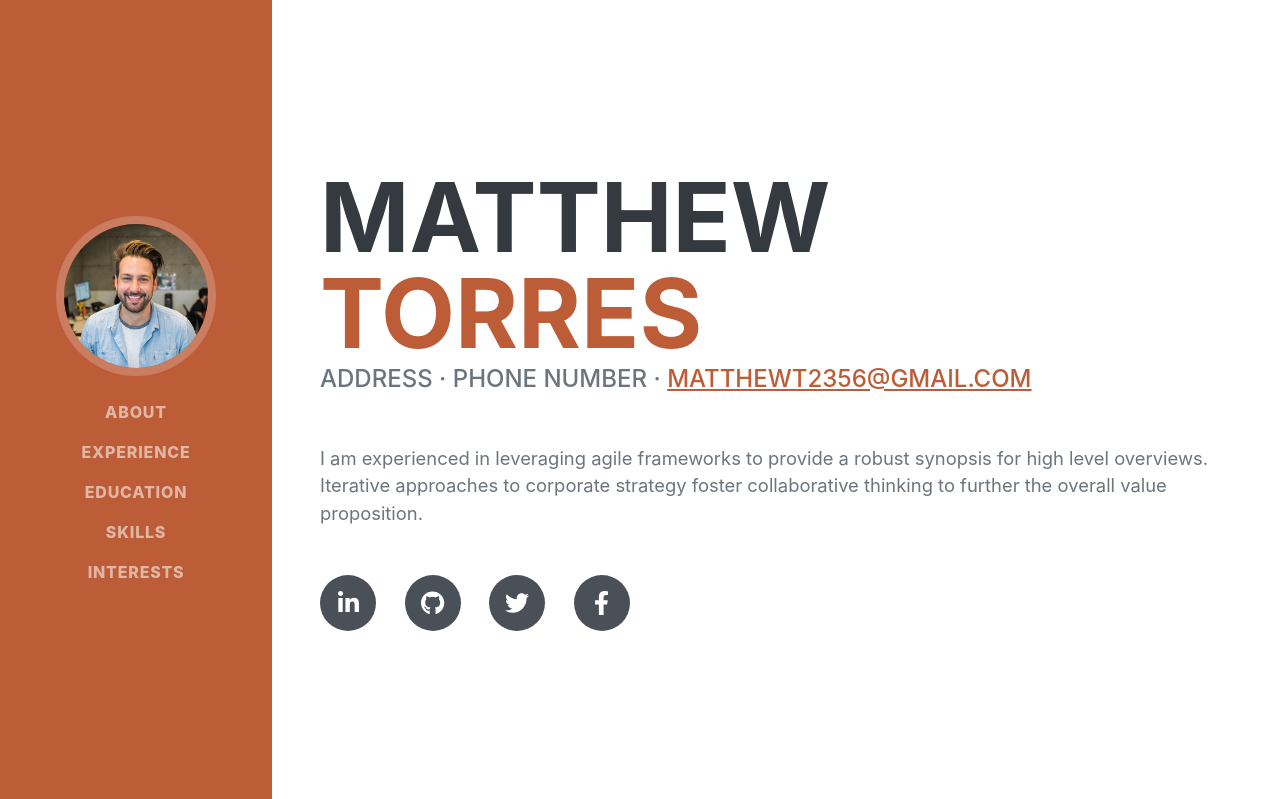
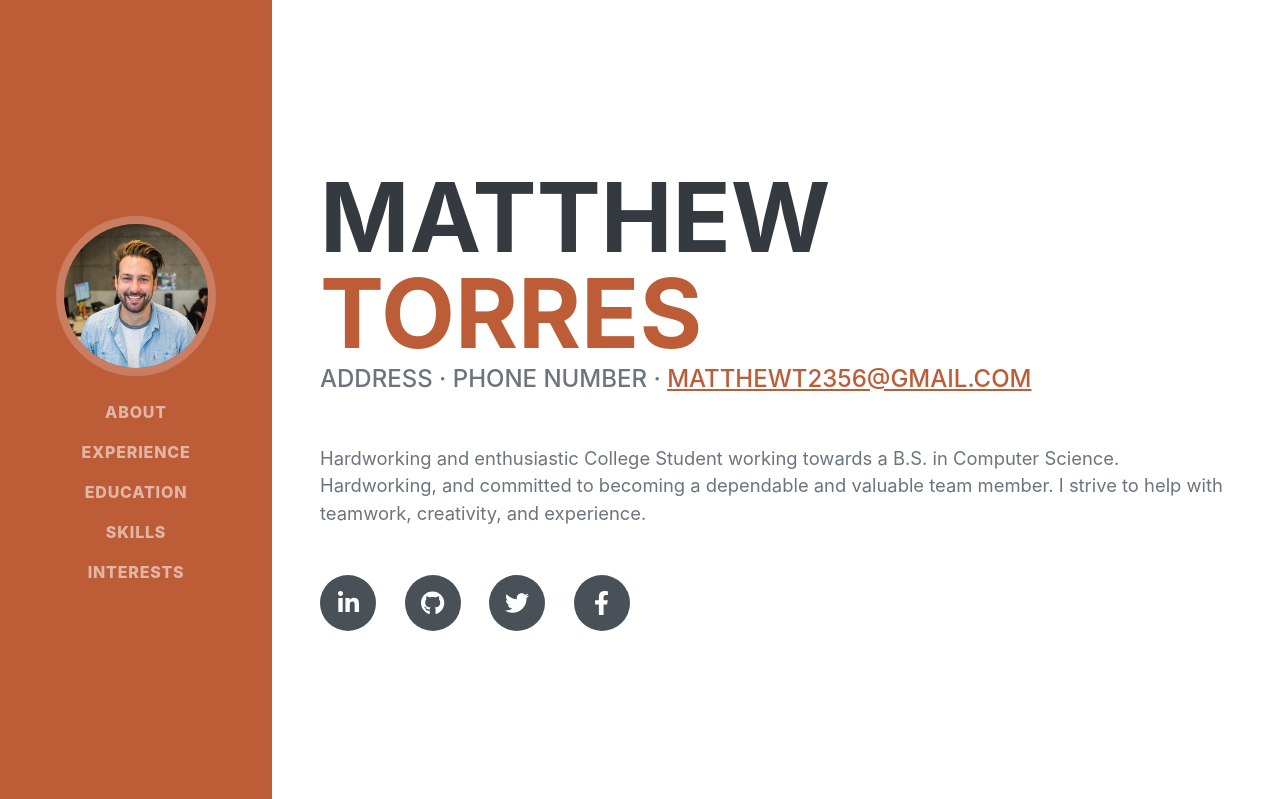
Before and after one commit to Storrm01/1101-final-project, a Flask app: page / in a window 1280 px wide. Shown: the top 799 px of the page. Run offline with Flask 3, Linux system fonts and the light colour scheme; some libraries are stand-ins or nearby versions; some web fonts are replaced.

Commit message:
Updated Website

```diff
--- a/templates/index.html
+++ b/templates/index.html
@@ -46,7 +46,7 @@
                         Address · Phone Number ·
                         <a href="mailto:name@email.com">matthewt2356@gmail.com</a>
                     </div>
-                    <p class="lead mb-5">I am experienced in leveraging agile frameworks to provide a robust synopsis for high level overviews. Iterative approaches to corporate strategy foster collaborative thinking to further the overall value proposition.</p>
+                    <p class="lead mb-5">Hardworking and enthusiastic College Student working towards a B.S. in Computer Science. Hardworking, and committed to becoming a dependable and valuable team member. I strive to help with teamwork, creativity, and experience.</p>
                     <div class="social-icons">
                         <a class="social-icon" href="#!"><i class="fab fa-linkedin-in"></i></a>
                         <a class="social-icon" href="#!"><i class="fab fa-github"></i></a>
```
